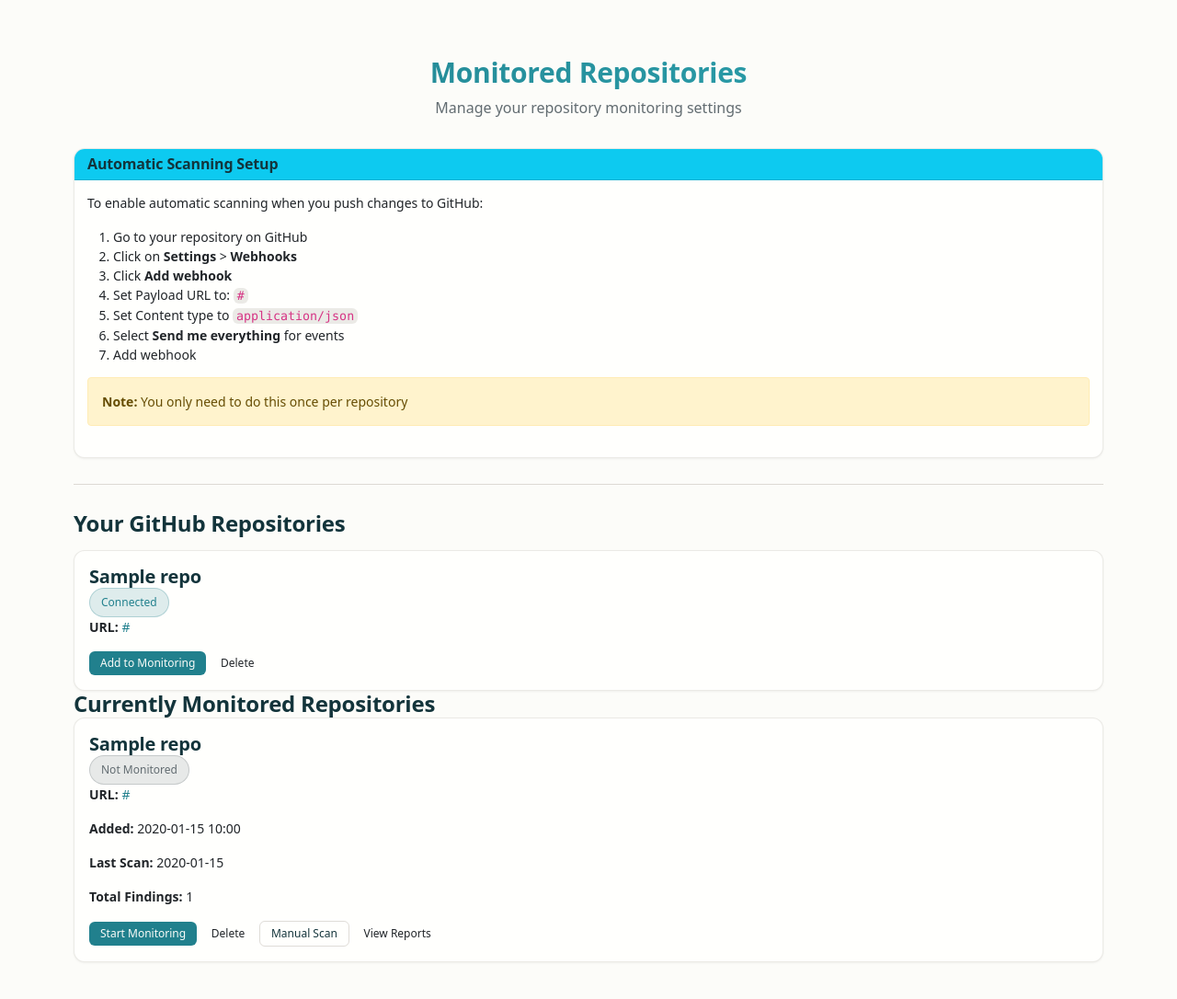
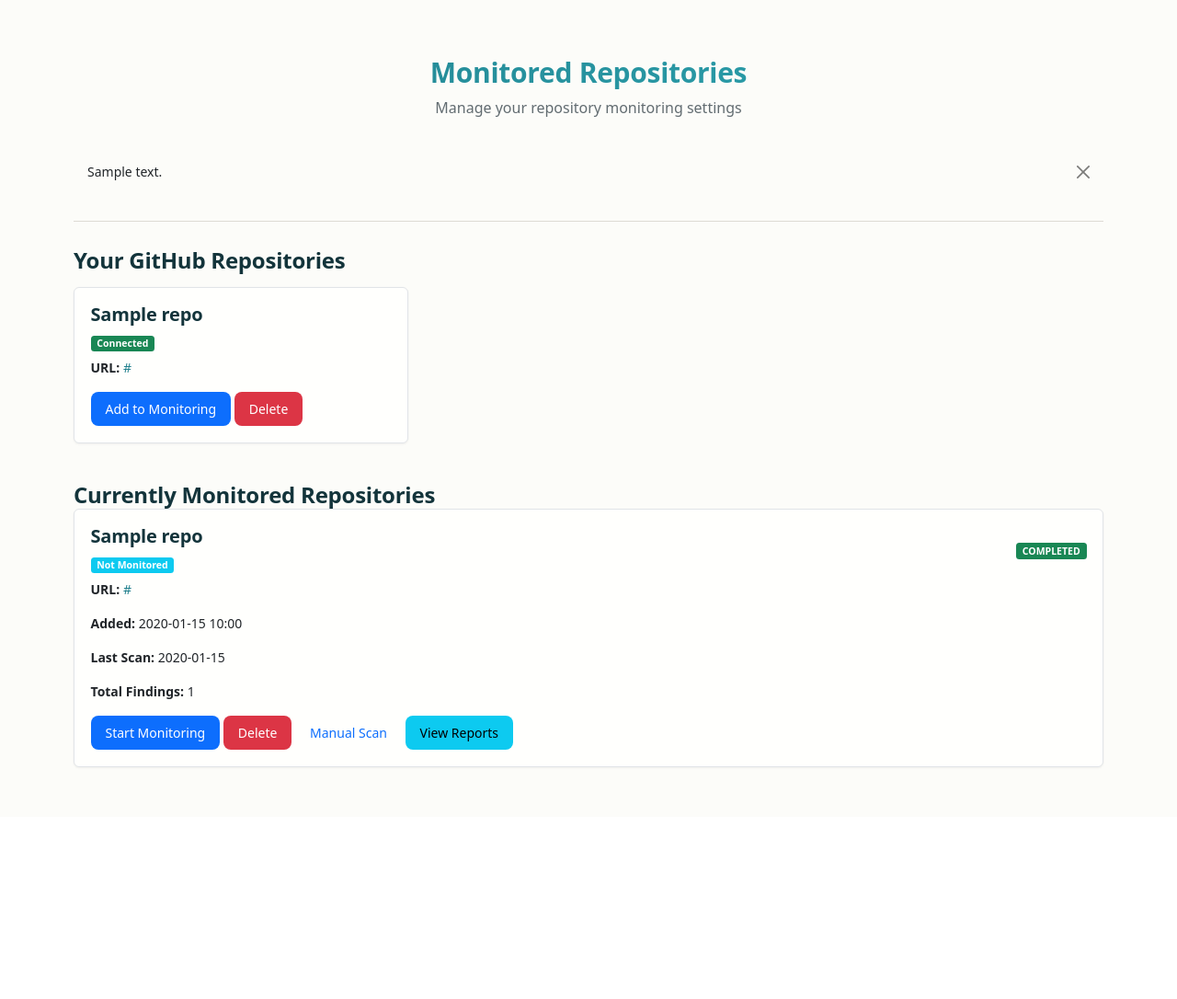
Before and after one commit to thepiratekumarno/gaurdian, a FastAPI app: template templates/repositories.html in a window 1280 px wide. Shown: the part 89-1175 px from the top of the page at 92% size. After the commit the page ends 924 px from the top, so only its background shows below. Run offline with FastAPI, Linux system fonts and the light colour scheme; the template is opened without the code that fills it: most values are stand-ins (such as "Sample title", 1, 10 or a date in 2020).

Commit message:
Update repositories.html

```diff
--- a/templates/repositories.html
+++ b/templates/repositories.html
@@ -9,70 +9,61 @@
         <p>Manage your repository monitoring settings</p>
     </div>
 
+    <!-- Scan notifications -->
+    {% if scan_notification %}
+    <div class="alert alert-{{ scan_notification.type }} alert-dismissible fade show">
+        {{ scan_notification.message }}
+        <button type="button" class="btn-close" data-bs-dismiss="alert" aria-label="Close"></button>
+    </div>
+    {% endif %}
+
     {% if scan_success %}
     <div class="alert alert-success alert-dismissible fade show">
-        Repository <strong>{{ request.session.scanned_repo }}</strong> scanned successfully!
+        Repository scanned successfully!
         <button type="button" class="btn-close" data-bs-dismiss="alert" aria-label="Close"></button>
     </div>
     {% endif %}
 
 
-    <!-- Webhook setup instructions -->
-    <div class="card mb-4">
-        <div class="card-header bg-info text-white">
-            <h5>Automatic Scanning Setup</h5>
-        </div>
-        <div class="card-body">
-            <p>To enable automatic scanning when you push changes to GitHub:</p>
-            <ol>
-                <li>Go to your repository on GitHub</li>
-                <li>Click on <strong>Settings</strong> > <strong>Webhooks</strong></li>
-                <li>Click <strong>Add webhook</strong></li>
-                <li>Set Payload URL to: <code>{{ webhook_url }}</code></li>
-                <li>Set Content type to <code>application/json</code></li>
-                <li>Select <strong>Send me everything</strong> for events</li>
-                <li>Add webhook</li>
-            </ol>
-            <div class="alert alert-warning">
-                <strong>Note:</strong> You only need to do this once per repository
-            </div>
-        </div>
-    </div>
-
      {% if scan_complete %}
-    <div class="alert alert-info">
+    <div class="alert alert-info alert-dismissible fade show">
         Scan completed successfully! No new findings detected.
+        <button type="button" class="btn-close" data-bs-dismiss="alert" aria-label="Close"></button>
     </div>
     {% endif %}
 
     {% if scan_error %}
-    <div class="alert alert-danger">
+    <div class="alert alert-danger alert-dismissible fade show">
         Failed to scan repository. Please try again.
+        <button type="button" class="btn-close" data-bs-dismiss="alert" aria-label="Close"></button>
     </div>
     {% endif %}
+
 
     {% if github_repos %}
     <div class="github-repos-section">
         <h2>Your GitHub Repositories</h2>
         <div class="repositories-grid">
             {% for repo in github_repos %}
-            <div class="card">
-                <div class="card__body">
-                    <div class="repo-header">
-                        <h3>{{ repo.name }}</h3>
-                        <span class="status status--success">Connected</span>
+            <div class="card mb-3">
+                <div class="card-body">
+                    <div class="d-flex justify-content-between align-items-center">
+                        <div>
+                            <h3 class="card-title">{{ repo.name }}</h3>
+                            <span class="badge bg-success">Connected</span>
+                        </div>
                     </div>
 
-                    <div class="repo-details">
+                    <div class="mt-2">
                         <p><strong>URL:</strong> <a href="{{ repo.html_url }}" target="_blank">{{ repo.html_url }}</a></p>
                     </div>
 
-                    <div class="repo-actions">
-                        <button class="btn btn--sm btn--primary"
+                    <div class="mt-3">
+                        <button class="btn btn-sm btn-primary"
                                 onclick="addRepository('{{ repo.name }}', '{{ repo.html_url }}')">
                             Add to Monitoring
                         </button>
-                        <button class="btn btn--sm btn--danger" onclick="deleteRepository('{{ repo._id }}')">
+                        <button class="btn btn-sm btn-danger" onclick="deleteRepository('{{ repo._id }}')">
                             Delete
                         </button>
                     </div>
@@ -87,16 +78,23 @@
         <div class="repositories-list">
             <h2>Currently Monitored Repositories</h2>
             {% for repo in repositories %}
-            <div class="card">
-                <div class="card__body">
-                    <div class="repo-header">
-                        <h3>{{ repo.repository_name }}</h3>
-                        <span class="status {% if repo.is_monitored %}status--success{% else %}status--info{% endif %}">
+            <div class="card mb-3">
+                <div class="card-body">
+                    <div class="d-flex justify-content-between align-items-center">
+                        <div>
+                            <h3 class="card-title">{{ repo.repository_name }}</h3>
+                            <span class="badge bg-{% if repo.is_monitored %}success{% else %}info{% endif %}">
                                 {% if repo.is_monitored %}Monitored{% else %}Not Monitored{% endif %}
                             </span>
                         </div>
+                        <div>
+                            <span class="badge bg-{{ 'success' if repo.scan_status == 'completed' else 'warning' if repo.scan_status == 'queued' else 'danger' }}">
+                                {{ repo.scan_status|upper }}
+                            </span>
+                        </div>
+                    </div>
 
-                    <div class="repo-details">
+                    <div class="mt-2">
                         <p><strong>URL:</strong> <a href="{{ repo.repository_url }}" target="_blank">{{ repo.repository_url }}</a></p>
                         <p><strong>Added:</strong> {{ repo.added_at.strftime('%Y-%m-%d %H:%M') }}</p>
                         {% if repo.last_scan %}
@@ -107,53 +105,105 @@
                         <p><strong>Total Findings:</strong> {{ repo.findings_count }}</p>
                     </div>
 
-                    <div class="repo-actions">
+                    <div class="mt-3">
                         {% if repo.is_monitored %}
-                        <button class="btn btn--sm btn--secondary" onclick="toggleMonitoring('{{ repo._id }}', false)">
+                        <button class="btn btn-sm btn-secondary" onclick="toggleMonitoring('{{ repo._id }}', false)">
                             Stop Monitoring
                         </button>
                         {% else %}
-                        <button class="btn btn--sm btn--primary" onclick="toggleMonitoring('{{ repo._id }}', true)">
+                        <button class="btn btn-sm btn-primary" onclick="toggleMonitoring('{{ repo._id }}', true)">
                             Start Monitoring
                         </button>
-                         <button class="btn btn--sm btn--danger"
-                        onclick="deleteRepository('{{ repo._id }}')">
+                        {% endif %}
+                        <button class="btn btn-sm btn-danger" onclick="deleteRepository('{{ repo._id }}')">
                             Delete
                         </button>
-                        {% endif %}
-                        <a href="/repositories/{{ repo._id }}/scan" class="btn btn--sm btn--outline">Manual Scan</a>
-                        <a href="/reports?repository={{ repo.repository_name }}" class="btn btn--sm btn--info">View Reports</a>
+                        <a href="/repositories/{{ repo._id }}/scan" class="btn btn-sm btn-outline-primary">Manual Scan</a>
+                        <a href="/reports?repository={{ repo.repository_name }}" class="btn btn-sm btn-info">View Reports</a>
                     </div>
                 </div>
             </div>
             {% endfor %}
         </div>
     {% else %}
-        <div class="empty-state">
-            <h2>No Repositories</h2>
-            <p>No repositories are being monitored yet. Add your repositories to start monitoring.</p>
+        <div class="alert alert-info">
+            <h4>No repositories monitored yet</h4>
+            <p>Add repositories to start monitoring for secrets.</p>
         </div>
     {% endif %}
 </div>
 
+<!-- Bootstrap Toast for real-time notifications -->
+<div class="toast-container position-fixed bottom-0 end-0 p-3">
+    <div id="scanToast" class="toast" role="alert" aria-live="assertive" aria-atomic="true">
+        <div class="toast-header">
+            <strong class="me-auto">Scan Status</strong>
+            <button type="button" class="btn-close" data-bs-dismiss="toast" aria-label="Close"></button>
+        </div>
+        <div class="toast-body" id="toastMessage">
+            <!-- Message will be inserted here -->
+        </div>
+    </div>
+</div>
+
 <style>
-/* ... (existing styles) ... */
-.alert {
-    padding: 15px;
-    margin-bottom: 20px;
-    border-radius: 4px;
+.repositories-grid {
+    display: grid;
+    grid-template-columns: repeat(auto-fill, minmax(300px, 1fr));
+    gap: 1rem;
+    margin-bottom: 2rem;
 }
 
-.alert-success {
-    background-color: #d4edda;
-    color: #155724;
-    border: 1px solid #c3e6cb;
+.card {
+    border: 1px solid #e1e4e8;
+    border-radius: 6px;
+    transition: transform 0.2s;
 }
 
-.alert-danger {
-    background-color: #f8d7da;
-    color: #721c24;
-    border: 1px solid #f5c6cb;
+.card:hover {
+    transform: translateY(-2px);
+    box-shadow: 0 4px 8px rgba(0,0,0,0.1);
+}
+
+.card-body {
+    padding: 1.25rem;
+}
+
+.status {
+    display: inline-block;
+    padding: 0.25em 0.4em;
+    font-size: 75%;
+    font-weight: 700;
+    line-height: 1;
+    text-align: center;
+    white-space: nowrap;
+    vertical-align: baseline;
+    border-radius: 0.25rem;
+}
+
+.status--success {
+    color: #fff;
+    background-color: #28a745;
+}
+
+.status--info {
+    color: #fff;
+    background-color: #17a2b8;
+}
+
+.repo-actions {
+    margin-top: 1rem;
+    display: flex;
+    gap: 0.5rem;
+    flex-wrap: wrap;
+}
+
+.empty-state {
+    text-align: center;
+    padding: 2rem;
+    background-color: #f8f9fa;
+    border-radius: 6px;
+    margin: 2rem 0;
 }
 </style>
 
@@ -169,16 +219,15 @@ async function toggleMonitoring(repoId, enable) {
         });
 
         if (response.ok) {
-            // Show success message
-            alert('Monitoring status updated successfully!');
-            location.reload();
+            showToastNotification(`Monitoring ${enable ? 'enabled' : 'disabled'} successfully!`, true);
+            setTimeout(() => location.reload(), 1500);
         } else {
             const errorData = await response.json();
-            alert('Failed to update monitoring status: ' + errorData.detail);
+            showToastNotification('Failed to update monitoring: ' + errorData.detail, false);
         }
     } catch (error) {
         console.error('Error updating monitoring status:', error);
-        alert('Error updating monitoring status');
+        showToastNotification('Error updating monitoring status', false);
     }
 }
 
@@ -196,71 +245,58 @@ async function addRepository(name, url) {
         });
 
         if (response.ok) {
-            alert('Repository added to monitoring!');
-            location.reload();
+            showToastNotification('Repository added to monitoring!', true);
+            setTimeout(() => location.reload(), 1500);
         } else {
             const errorData = await response.json();
-            alert('Failed to add repository: ' + errorData.detail);
+            showToastNotification('Failed to add repository: ' + errorData.detail, false);
         }
     } catch (error) {
         console.error('Error adding repository:', error);
-        alert('Error adding repository');
+        showToastNotification('Error adding repository', false);
     }
 }
 
 async function deleteRepository(repoId) {
-    if (confirm('Are you sure you want to delete this repository?')) {
+    if (confirm('Are you sure you want to delete this repository? All associated findings will also be deleted.')) {
         try {
             const response = await fetch(`/api/repositories/${repoId}`, {
                 method: 'DELETE'
             });
 
             if (response.ok) {
-                alert('Repository deleted!');
-                location.reload();
+                showToastNotification('Repository deleted!', true);
+                setTimeout(() => location.reload(), 1500);
             } else {
                 const errorData = await response.json();
-                alert('Failed to delete repository: ' + errorData.detail);
+                showToastNotification('Failed to delete repository: ' + errorData.detail, false);
             }
         } catch (error) {
             console.error('Error deleting repository:', error);
-            alert('Error deleting repository');
+            showToastNotification('Error deleting repository', false);
         }
     }
 }
 
-async function deleteRepository(repoId) {
-    if (confirm('Are you sure you want to delete this repository?')) {
-        try {
-            const response = await fetch(`/api/repositories/${repoId}`, {
-                method: 'DELETE'
-            });
+// Toast notification functions
+const toastEl = document.getElementById('scanToast');
+const toastBody = document.getElementById('toastMessage');
+const toast = new bootstrap.Toast(toastEl);
 
-            if (response.ok) {
-                alert('Repository deleted!');
-                location.reload();
-            } else {
-                const errorData = await response.json();
-                alert('Failed to delete repository: ' + errorData.detail);
-            }
-        } catch (error) {
-            console.error('Error deleting repository:', error);
-            alert('Error deleting repository');
-        }
-    }
+function showToastNotification(message, isSuccess) {
+    toastBody.textContent = message;
+    toastBody.className = 'toast-body ' + (isSuccess ? 'text-success' : 'text-danger');
+    toast.show();
+
+    // Auto-hide after 5 seconds
+    setTimeout(() => toast.hide(), 5000);
 }
 
-// Automatically show notification if scan was successful
+// Initialize any notifications from page load
 document.addEventListener('DOMContentLoaded', function() {
-        {% if scan_success %}
-        // Show toast notification
-        const toast = new bootstrap.Toast(document.getElementById('scanToast'));
-        toast.show();
-
-        // Clear session flags
-        fetch('/clear-scan-notification', { method: 'POST' });
+    {% if scan_notification %}
+        showToastNotification("{{ scan_notification.message }}", {{ 'true' if scan_notification.type == 'success' else 'false' }});
     {% endif %}
 });
-
 </script>
 {% endblock %}
```
Lines whose indentation alone changed are shown as unchanged.
